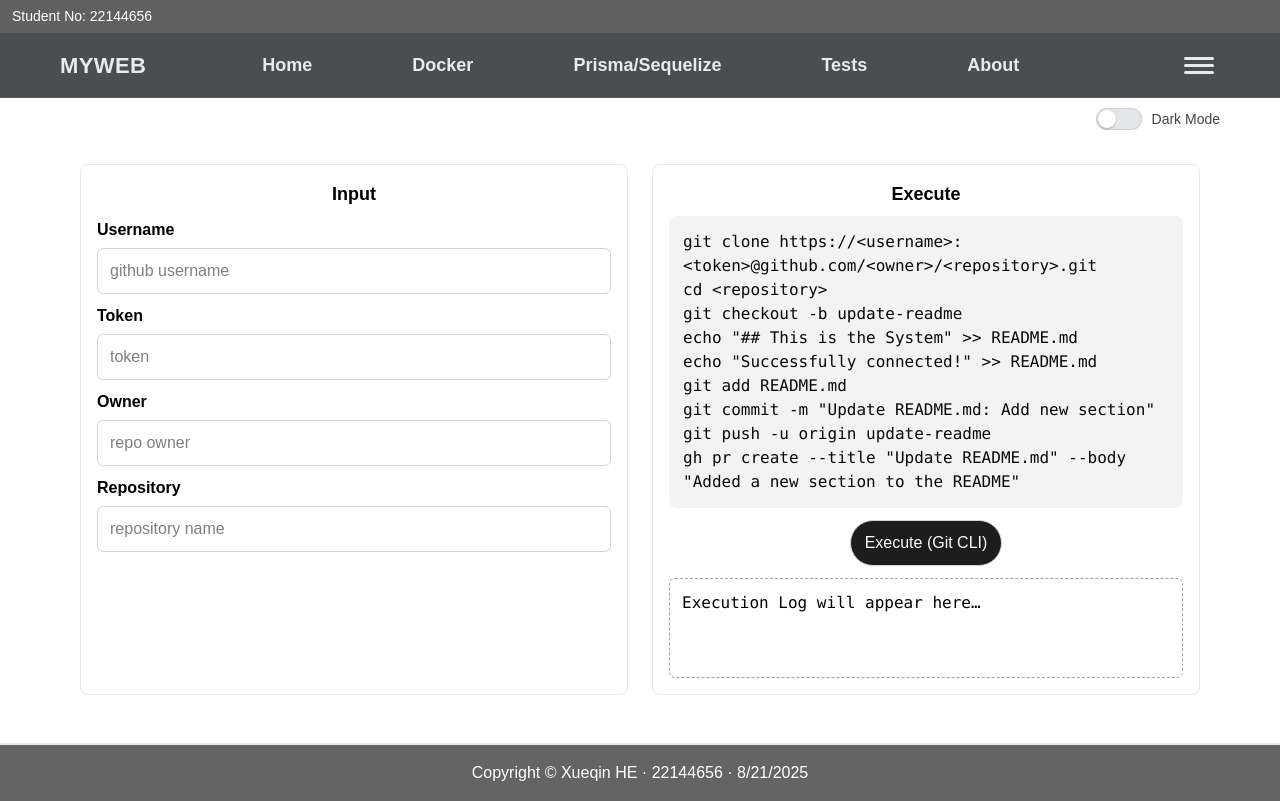
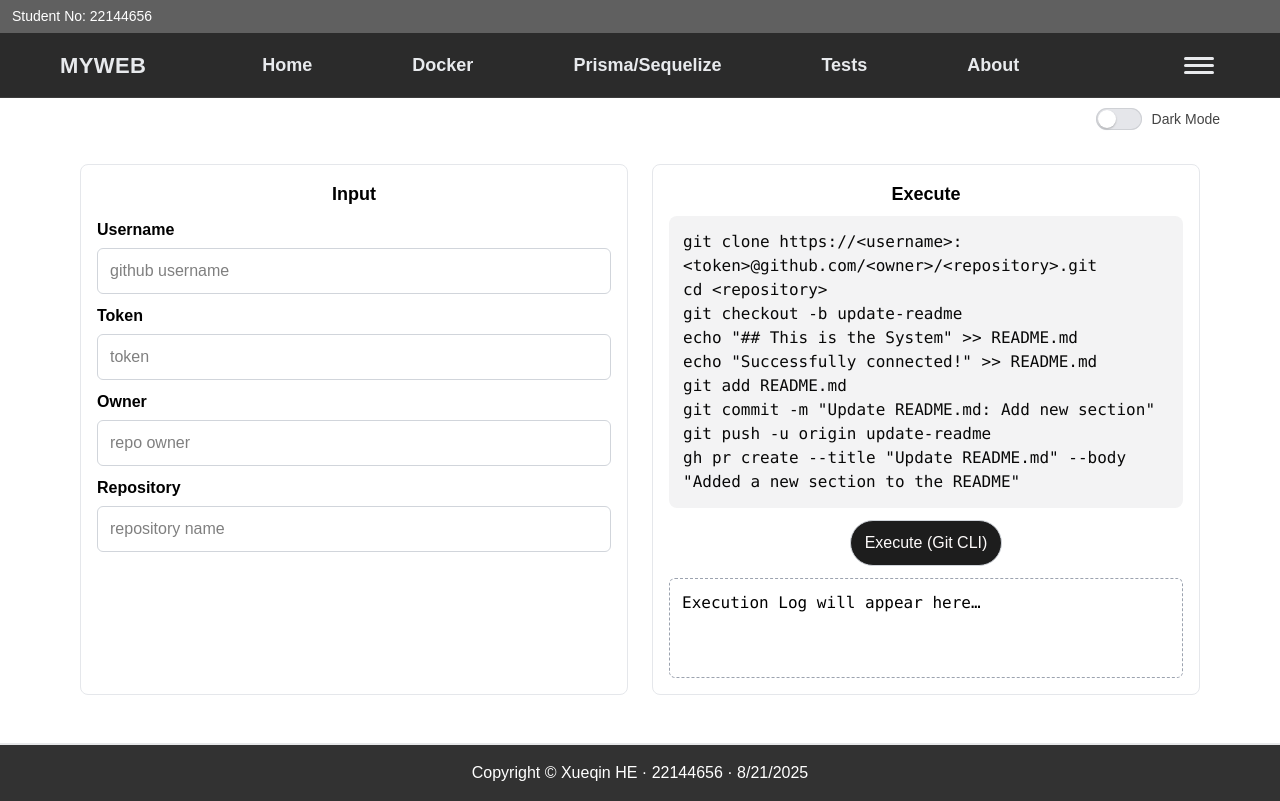
Before and after one commit to Xueqin17/myweb, a Next.js app: page / in a window 1280 px wide. Built offline with nearby package versions, Linux system fonts and the light colour scheme.

Commit message:
Optimize UI

```diff
--- a/app/Components/FooterCopyright/FooterCopyright.module.css
+++ b/app/Components/FooterCopyright/FooterCopyright.module.css
@@ -1,6 +1,6 @@
 .footer {
   border-top: 2px solid #e7e8ea;
-  background: #656464;
+  background: #323232;
   color: #fff;
   text-align: center;
   padding: 16px;
--- a/app/Components/FormOut/FormOut.module.css
+++ b/app/Components/FormOut/FormOut.module.css
@@ -40,7 +40,11 @@
   max-width: 100%;
 }
 
-
+:global([data-theme="dark"]) .pre {
+  background: #0b1220;
+  color: #f3f4f6;
+  border-color: #1f2937;
+}
 
 /* ---- Execute area ---- */
 .actions {
--- a/app/Components/HeaderNav/HeaderNav.module.css
+++ b/app/Components/HeaderNav/HeaderNav.module.css
@@ -3,7 +3,7 @@
   position: sticky;
   top: 0;
   z-index: 50;
-  background: var(--nav-bg, #4a4d52);
+  background: var(--nav-bg, #2b2b2b);
   color: var(--nav-fg, #e8eaed);
   border-bottom: 1px solid rgba(255,255,255,.08);
 }
--- a/app/globals.css
+++ b/app/globals.css
@@ -19,6 +19,7 @@
   }
 } */
 
+
 body {
   background: var(--background);
   color: var(--foreground);
@@ -29,6 +30,8 @@ body {
   --bg: #1a1a1a;
   --fg: #ffffff;
 }
+
+
 body {
   background: var(--bg);
   color: var(--fg);
```
